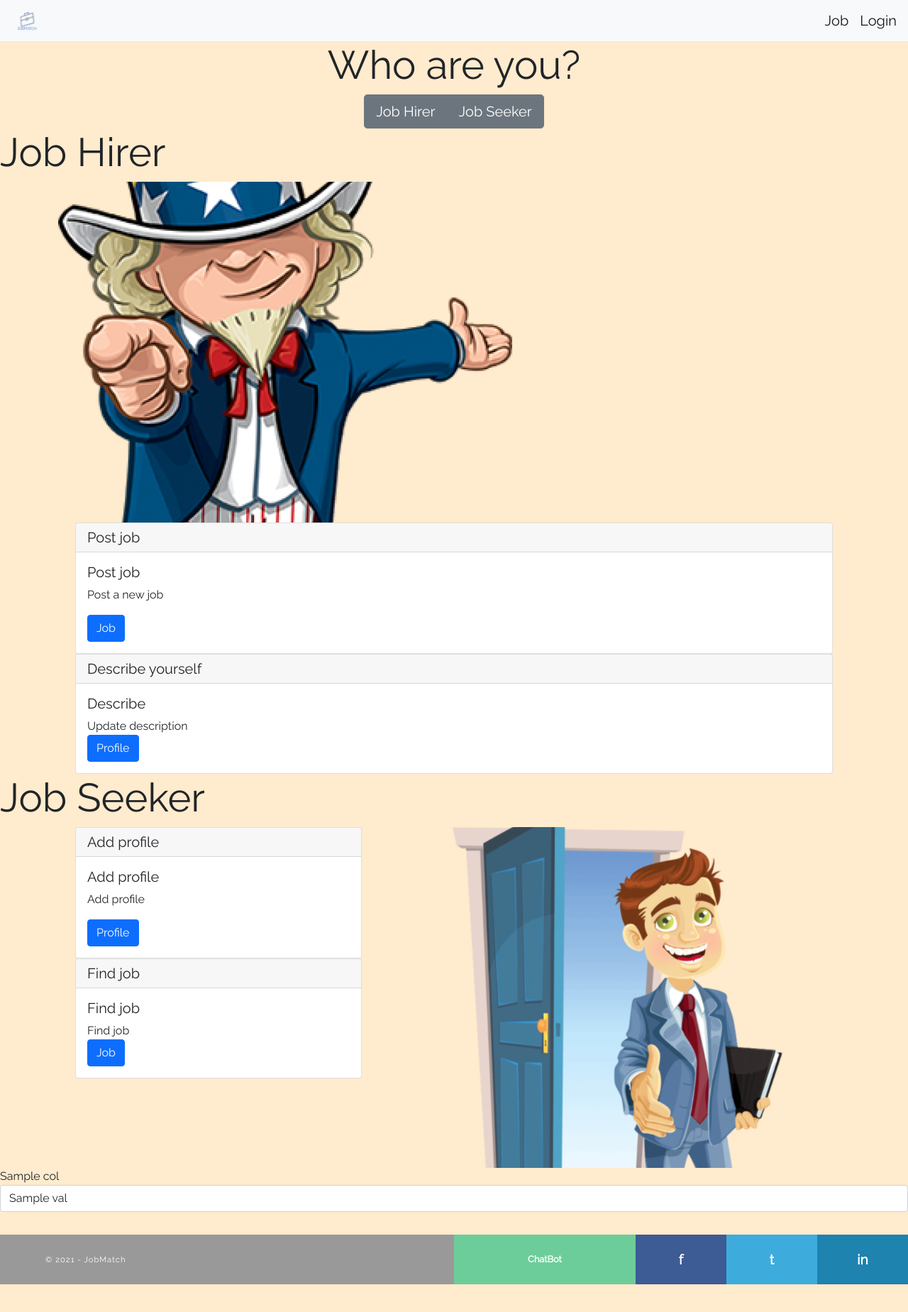
After one commit to genwch/jmapp, a Flask app: template jmapp/templates/home.html.j2 in a window 1280 px wide. The commit adds this page. Shown: the whole page at 71% size. Run offline with Flask 2, Linux system fonts and the light colour scheme; the template is opened without the code that fills it: most values are stand-ins (such as "Sample title", 1, 10 or a date in 2020); some libraries are stand-ins or nearby versions.

Commit message:
update home page

```diff
--- /dev/null
+++ b/jmapp/static/js/scroll_anchor.js
@@ -0,0 +1,10 @@
+$(document).on("click", "button.anchor_btn", function (event) {
+    var sectionid = this.id.replace("btn-", "#");
+    $("html, body").animate(
+      {
+        scrollTop: $(sectionid).offset().top - $("#navbar_top").height() - 10,
+      },
+      800
+    );
+    event.preventDefault();
+  });
--- a/jmapp/templates/base/nav.html.j2
+++ b/jmapp/templates/base/nav.html.j2
@@ -1,5 +1,5 @@
 <!-- Just an image -->
-<nav class="navbar navbar-light bg-light">
+<nav class="navbar navbar-light bg-light" id="navbar_top">
   <div class="container">
     <a class="navbar-brand" href="/">
       <img src="{{url_for('static', filename='img/logo.png')}}" height="30" alt="" loading="placeholders" />
--- /dev/null
+++ b/jmapp/templates/home.html.j2
@@ -0,0 +1,145 @@
+{% extends "base/main.html.j2" %}
+{% block title %}
+JobMatch
+{% endblock %}
+
+{% block links %}
+{{super()}}
+<link href="https://cdn.datatables.net/1.10.24/css/jquery.dataTables.min.css" rel="stylesheet">
+{% endblock %}
+{% block scripts %}
+{{super()}}
+<script type="text/javascript" src="https://cdn.datatables.net/1.10.24/js/jquery.dataTables.min.js"></script>
+<script src="static/js/scroll_anchor.js"></script>
+{% endblock %}
+
+{% block content %}
+<div class="section" id="section-main">
+  <a name="main">
+    <div class="container">
+      <div class="row align-items-center justify-content-center">
+        <div class="col-auto align-self-center">
+          <h1 class="display-4">Who are you?</h1>
+        </div>
+      </div>
+      <div class="row align-items-center justify-content-center">
+        <div class="col-auto align-self-center">
+          <div
+            class="btn-group btn-group-lg"
+            role="group"
+            aria-label="section-btn-grp"
+          >
+            <button
+              type="button"
+              class="btn btn-secondary anchor_btn"
+              id="btn-section-jh"
+            >
+              Job Hirer
+            </button>
+            <button
+              type="button"
+              class="btn btn-secondary anchor_btn"
+              id="btn-section-js"
+            >
+              Job Seeker
+            </button>
+          </div>
+        </div>
+      </div>
+    </div>
+  </a>
+</div>
+<div class="section" id="section-jh">
+  <a name="jh">
+    <h1 class="display-4">Job Hirer</h1>
+    <div class="container">
+      <div class="row">
+        <div class="col">
+          <img class="section-img" src="static/img/hirer.png" />
+        </div>
+        <div class="col">
+          <div class="container">
+            <div class="row">
+              <div class="col">
+                <div class="card">
+                  <h5 class="card-header">Post job</h5>
+                  <div class="card-body">
+                    <h5 class="card-title">Post job</h5>
+                    <p class="card-text">
+                      Post a new job
+                    </p>
+                    {% if session['access_token'] %}
+                    <a href="/job/view?edit=1" class="btn btn-primary">New Job</a>
+                    {% else %}
+                    <a href="/job" class="btn btn-primary">Job</a>
+                    {% endif %}
+                  </div>
+                </div>
+              </div>
+            </div>
+            <div class="row">
+              <div class="col">
+                <div class="card">
+                  <h5 class="card-header">Describe yourself</h5>
+                  <div class="card-body">
+                    <h5 class="card-title">Describe</h5>
+                    <p class="card-text">
+                      Update description
+                    </p>
+                    <a href="/profile" class="btn btn-primary">Profile</a>
+                  </div>
+                </div>
+              </div>
+            </div>
+          </div>
+        </div>
+      </div>
+    </div>
+  </a>
+</div>
+<div class="section" id="section-js">
+  <a name="js">
+    <h1 class="display-4">Job Seeker</h1>
+    <div class="container">
+      <div class="row">
+        <div class="col">
+          <div class="container">
+            <div class="row">
+              <div class="col">
+                <div class="card">
+                  <h5 class="card-header">Add profile</h5>
+                  <div class="card-body">
+                    <h5 class="card-title">Add profile</h5>
+                    <p class="card-text">
+                      Add profile
+                    </p>
+                    <a href="/profile" class="btn btn-primary">Profile</a>
+                  </div>
+                </div>
+              </div>
+            </div>
+            <div class="row">
+              <div class="col">
+                <div class="card">
+                  <h5 class="card-header">Find job</h5>
+                  <div class="card-body">
+                    <h5 class="card-title">Find job</h5>
+                    <p class="card-text">
+                      Find job
+                    </p>
+                    <a href="/job" class="btn btn-primary">Job</a>
+                  </div>
+                </div>
+              </div>
+            </div>
+          </div>
+        </div>
+        <div class="col">
+          <img class="section-img" src="static/img/seeker.png" />
+        </div>
+      </div>
+    </div>
+  </a>
+</div>
+{{super()}}
+{% endblock %}
```
Also changed, not shown: jmapp/routes/home.py (+25 -22 lines), jmapp/static/img/hirer.png (added), jmapp/static/img/seeker.png (added).
